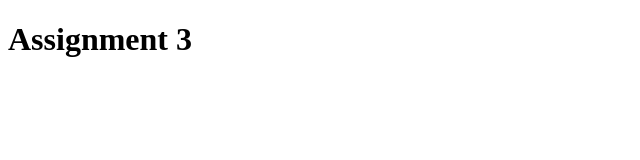
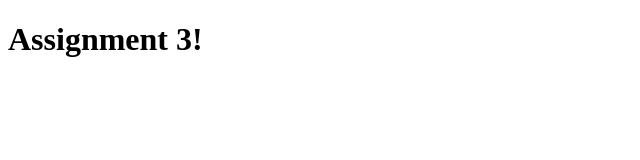
Before and after one commit to javierfalcon1/inft1206-javier, a plain HTML site: page assignment-3/index.html in a window 1280 px wide. Shown: the full height of the page, 0-640 px from the left. Drawn offline with Linux system fonts and the light colour scheme.

Commit message:
Testing for assignment

```diff
--- a/assignment-3/index.html
+++ b/assignment-3/index.html
@@ -6,7 +6,7 @@
     <title>Assignment 3</title>
 </head>
 <body>
-    <h1>Assignment 3</h1>
+    <h1>Assignment 3!</h1>
 
 </body>
 </html>
```
